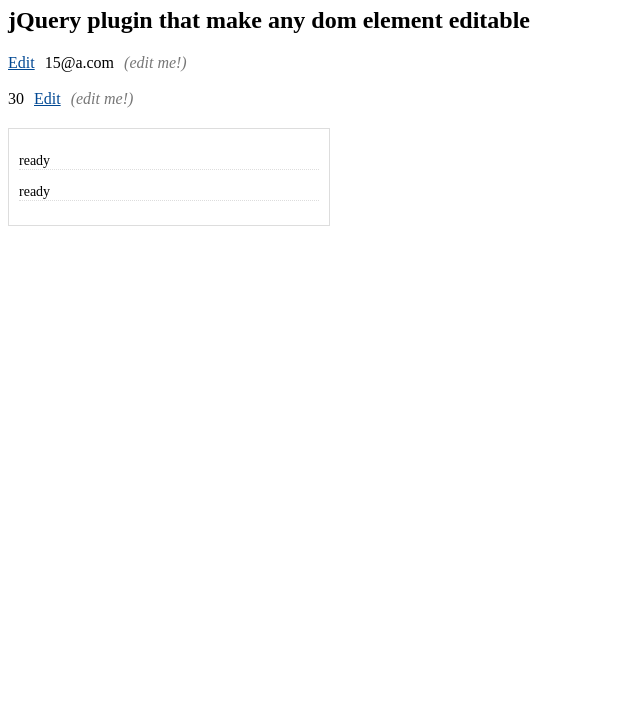
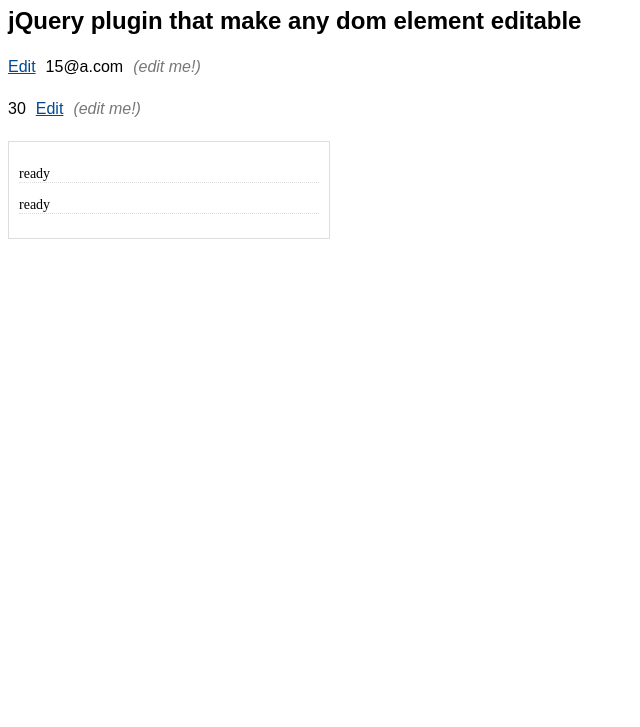
Before and after one commit to avine/jquery-input-editable, a website: page src/index.html in a window 1280 px wide. Shown: the part 73-800 px from the top of the page, without its empty margins (0-640 px from the left). Drawn offline with nearby package versions, Linux system fonts and the light colour scheme.

Commit message:
Improve css

```diff
--- a/src/index.html
+++ b/src/index.html
@@ -25,6 +25,10 @@
   <style>
     * { outline: none; }
 
+    body {
+      font-size: 16px;
+      font-family: Arial;
+    }
     #log {
       margin: 20px 0;
       max-width: 300px;
--- a/src/inputEditable.css
+++ b/src/inputEditable.css
@@ -1,3 +1,8 @@
+
+.inputEditable-text-wrap,
+.inputEditable-input-wrap {
+  line-height: 1.5em;
+}
 
 .inputEditable-text-wrap > :nth-child(n + 2),
 .inputEditable-input-wrap > :nth-child(n + 2) {
@@ -7,6 +12,11 @@
 .inputEditable-edit {
   color: #004893;
 }
+
+.inputEditable-text {
+
+}
+
 .inputEditable-description {
   color: #777;
 }
@@ -14,16 +24,21 @@
 .inputEditable-cancel {
   color: #999;
 }
+
+.inputEditable-input {
+  border: 1px solid #ccc;
+  font-family: inherit;
+  font-size: inherit;
+}
+
+.inputEditable-input:invalid {
+  border-color: orange;
+}
+
+.inputEditable-input:focus:valid {
+  border-color: green;
+}
+
 .inputEditable-submit {
   font-weight: bold;
 }
-
-.inputEditable-input {
-  border: 1px solid #ccc;
-}
-.inputEditable-input:invalid {
-  border-color: orange;
-}
-.inputEditable-input:focus:valid {
-  border-color: green;
-}
```
